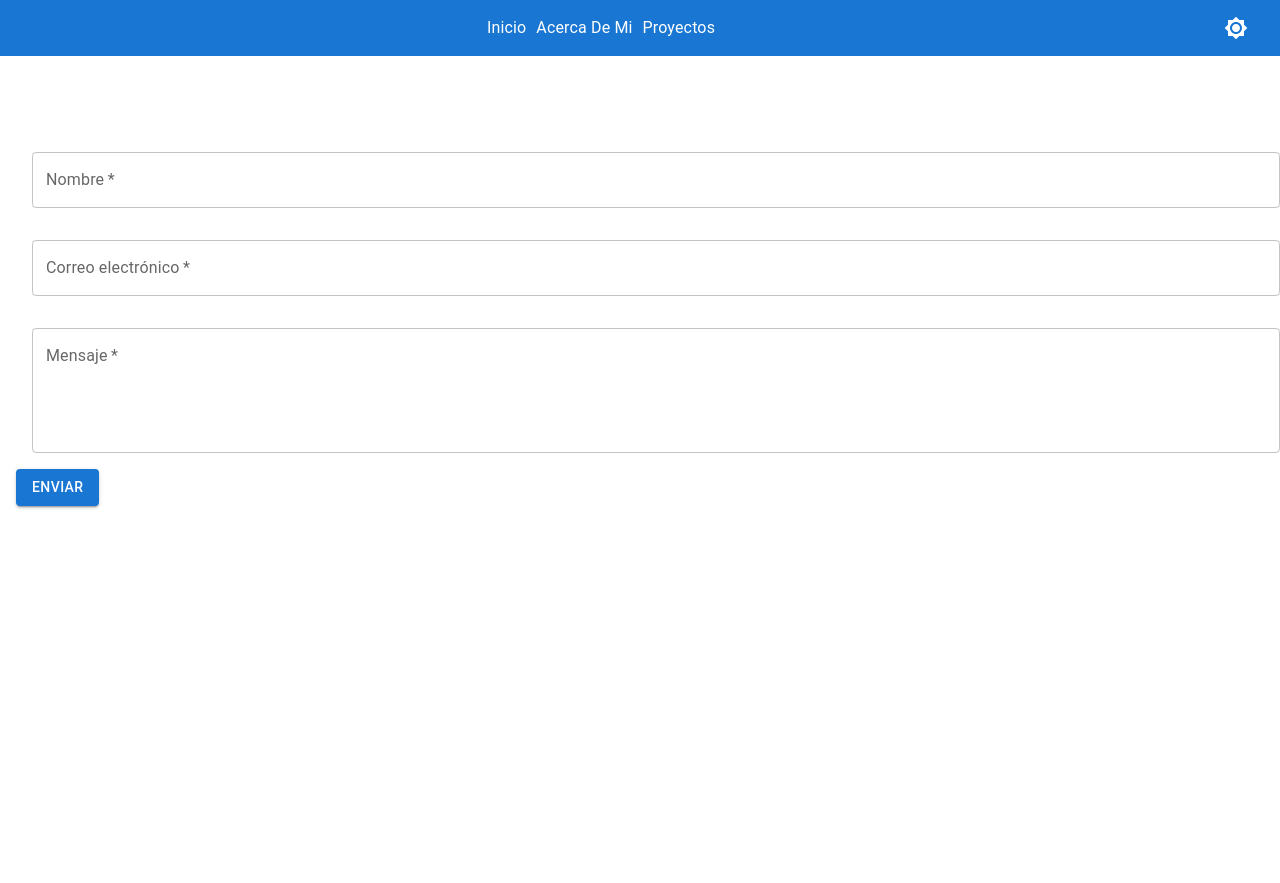
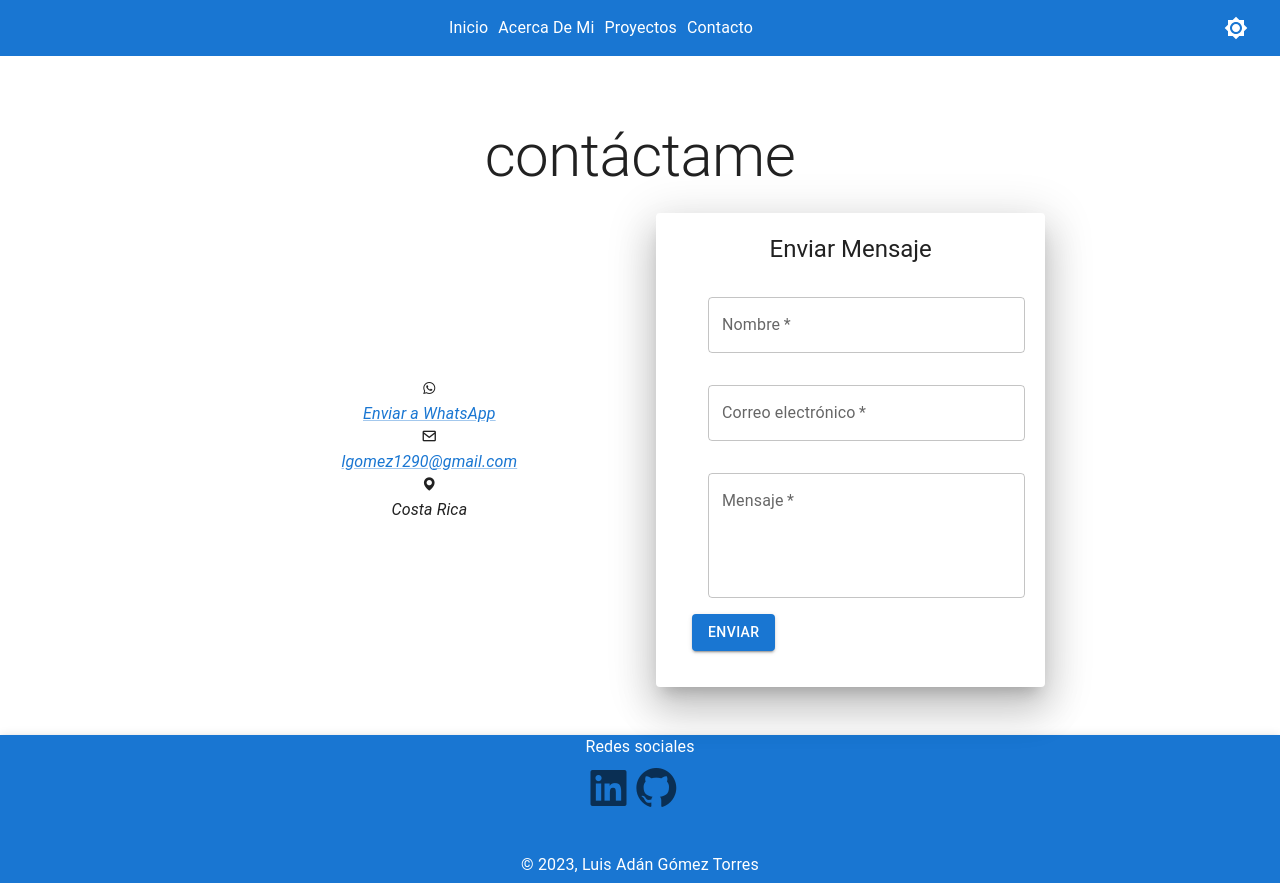
Before and after one commit to luis1290/portfoliov2, a React (Vite) app: page /#/contact in a window 1280 px wide. Before the commit the page ends 800 px from the top, so only its background shows below. Built offline with nearby package versions, Linux system fonts and the light colour scheme.

Commit message:
terminando form contacto y limpiando codigo

```diff
--- a/src/components/ContactForm.jsx
+++ b/src/components/ContactForm.jsx
@@ -1,5 +1,8 @@
-import { Box, Button, TextField, ThemeProvider } from '@mui/material';
+import { Box, Button, Card, Container, Grid, Link, TextField, ThemeProvider, Typography } from '@mui/material';
 import React, { useState } from 'react';
+import { Slide } from 'react-awesome-reveal';
+import Footer from './Footer';
+import { useNavigate } from 'react-router-dom';
 
 
 
@@ -7,6 +10,10 @@ import React, { useState } from 'react';
 
 
 const ContactForm = ({ themeGlobal }) => {
+
+  const navigate = useNavigate()
+
+
 
   const [formData, setFormData] = useState({
     name: '',
@@ -31,8 +38,10 @@ const ContactForm = ({ themeGlobal }) => {
     setFormData({ name: '', email: '', message: '' });
   };
   return (
+    <Slide duration={4000} >
       <ThemeProvider theme={themeGlobal}>
         <main>
+
           <Box
             sx={{
               bgcolor: 'background.paper',
@@ -40,6 +49,61 @@ const ContactForm = ({ themeGlobal }) => {
               pb: 6,
             }}
           >
+            <Container maxWidth="xl">
+              <Typography
+                component="h1"
+                variant="h2"
+                align="center"
+                color="text.primary"
+                gutterBottom
+              >
+                contáctame
+              </Typography>
+              <Grid container sx={{ justifyContent: 'center' }} spacing={4} justify="center" alignItems="center">
+                <Grid item xs={12} sm={6} md={4}>
+                  <address className="contact__info-data">
+                    <Box className="contact__info-item">
+                      <Typography color="text.primary" textAlign={'center'} >
+                        <i className='bx bxl-whatsapp'></i>
+                      </Typography>
+
+                      <Typography color="text.primary" textAlign={'center'} className="contact__info-number">
+                        <Link href="https://wa.me/+50686380782?text=Tu%20Mensaje%20De%20Texto" target="_blank">
+                          Enviar a WhatsApp</Link>
+                      </Typography>
+                    </Box>
+                    <Box className="contact__info-item">
+                      <Typography color="text.primary" textAlign={'center'} >
+                        <i className='bx bx-envelope'></i>
+                      </Typography>
+
+                      <Typography color="text.primary" textAlign={'center'} className="contact__info-mail">
+                        <Link id="mail" href="mailto:lgomez1290@gmail.com">
+                          lgomez1290@gmail.com</Link>
+                      </Typography>
+                    </Box>
+                    <Box className="contact__info-item">
+                      <Typography color="text.primary" textAlign={'center'} >
+                        <i className='bx bxs-map'></i>
+                      </Typography>
+
+                      <Typography color="text.primary" textAlign={'center'} className="contact__info-map">
+                        Costa Rica
+                      </Typography>
+                    </Box>
+                  </address>
+                </Grid>
+                <Grid item xs={12} sm={6} md={4}>
+                  <Box >
+                    <Card elevation={24} sx={{ padding: '20px' }}>
+                      <Typography
+
+                        color="text.primary"
+                        variant="h5"
+                        textAlign={'center'}
+                      >
+                        Enviar Mensaje
+                      </Typography>
                       <form className="root" onSubmit={handleSubmit}>
                         <TextField
                           required
@@ -76,9 +140,18 @@ const ContactForm = ({ themeGlobal }) => {
                           Enviar
                         </Button>
                       </form>
+                    </Card>
+
+
                   </Box>
+                </Grid>
+              </Grid>
+            </Container>
+          </Box>
+          <Footer />
         </main>
       </ThemeProvider>
+    </Slide>
   );
 };
 
--- a/src/components/Footer.jsx
+++ b/src/components/Footer.jsx
@@ -1,5 +1,5 @@
-import { AppBar, Box, Container, Grid, InputLabel, Link, Stack, ThemeProvider, Toolbar, Typography } from '@mui/material';
-import { useState } from 'react';
+import { AppBar, Box, Grid, Link, Toolbar, Typography } from '@mui/material';
+
 
 const Footer = () => {
 
@@ -11,7 +11,7 @@ const Footer = () => {
           <Grid container sx={{ justifyContent: 'center' }} spacing={4} justify="center" alignItems="center">
             <Grid item xs={12} sm={6} md={4}>
               <Box sx={{ justifyContent: 'center' }}>
-                <Typography variant="h6" align="center" gutterBottom>
+                <Typography align="center" gutterBottom>
                   Redes sociales
                 </Typography>
                 <Grid container spacing={4} justify="center" alignItems="center">
@@ -36,7 +36,7 @@ const Footer = () => {
             </Grid>
             <Grid item xs={12} sm={12} md={12}>
               <Typography
-                 textAlign={'center'} gutterBottom>
+                textAlign={'center'} gutterBottom>
                 &copy; 2023, Luis Adán Gómez Torres
               </Typography>
             </Grid>
--- a/src/components/Inicio.jsx
+++ b/src/components/Inicio.jsx
@@ -1,9 +1,7 @@
-import { Box, Button, Card, CardMedia, Collapse, Container, Grid, InputLabel, Link, Stack, ThemeProvider, Typography } from '@mui/material';
+import { Box, Button, Card, Container, Grid, Link, ThemeProvider, Typography } from '@mui/material';
 import Footer from './Footer';
 
 import { Slide } from "react-awesome-reveal";
-
-import { Document, Page } from 'react-pdf';
 import { saveAs } from 'file-saver';
 
 
--- a/src/components/NapBar.jsx
+++ b/src/components/NapBar.jsx
@@ -1,11 +1,11 @@
-import { useMemo, useState } from 'react'
+import { useState } from 'react'
 import IconButton from '@mui/material/IconButton';
 import Box from '@mui/material/Box';
-import { useTheme, ThemeProvider, createTheme } from '@mui/material/styles';
+import { ThemeProvider } from '@mui/material/styles';
 
 import Brightness4Icon from '@mui/icons-material/Brightness4';
 import Brightness7Icon from '@mui/icons-material/Brightness7';
-import { AppBar, Avatar, Link, Menu, MenuItem, Toolbar, Tooltip, Typography } from '@mui/material';
+import { AppBar, Link, Menu, MenuItem, Toolbar, Typography } from '@mui/material';
 import MenuIcon from '@mui/icons-material/Menu';
 import { useNavigate } from 'react-router-dom';
 
@@ -38,7 +38,6 @@ const Napbar = ({ themeGlobal, colorMode }) => {
   const [anchorElNav, setAnchorElNav] = useState(null);
   const [anchorElUser, setAnchorElUser] = useState(null);
 
-  const [showComponent, setShowComponent] = useState(false);
 
 
 
@@ -152,6 +151,19 @@ const Napbar = ({ themeGlobal, colorMode }) => {
                   </Typography>
                 </Link>
               </Box>
+              <Box className='link' sx={{
+                marginRight: '10px',
+                '&:hover': {
+                  backgroundColor: 'inherit',
+                  opacity: [0.9, 0.8, 0.7],
+                },
+              }}>
+                <Link onClick={() => handleClick('/contact')} color="inherit" underline="none" >
+                  <Typography textAlign="center" sx={{ my: 2, color: 'white', display: 'block' }} >
+                    {'Contacto'}
+                  </Typography>
+                </Link>
+              </Box>
               <Box sx={{
                 marginRight: '10px',
                 '&:hover': {
--- a/src/components/Proyects.jsx
+++ b/src/components/Proyects.jsx
@@ -1,4 +1,4 @@
-import { Box, Button, Card, CardActions, CardContent, CardMedia, Container, Grid, InputLabel, ThemeProvider, Typography } from '@mui/material';
+import { Box, Button, Card, CardActions, CardContent, CardMedia, Container, Grid,  ThemeProvider, Typography } from '@mui/material';
 
 import { Slide } from "react-awesome-reveal";
 import Footer from './Footer';
```
Lines whose indentation alone changed are shown as unchanged.
